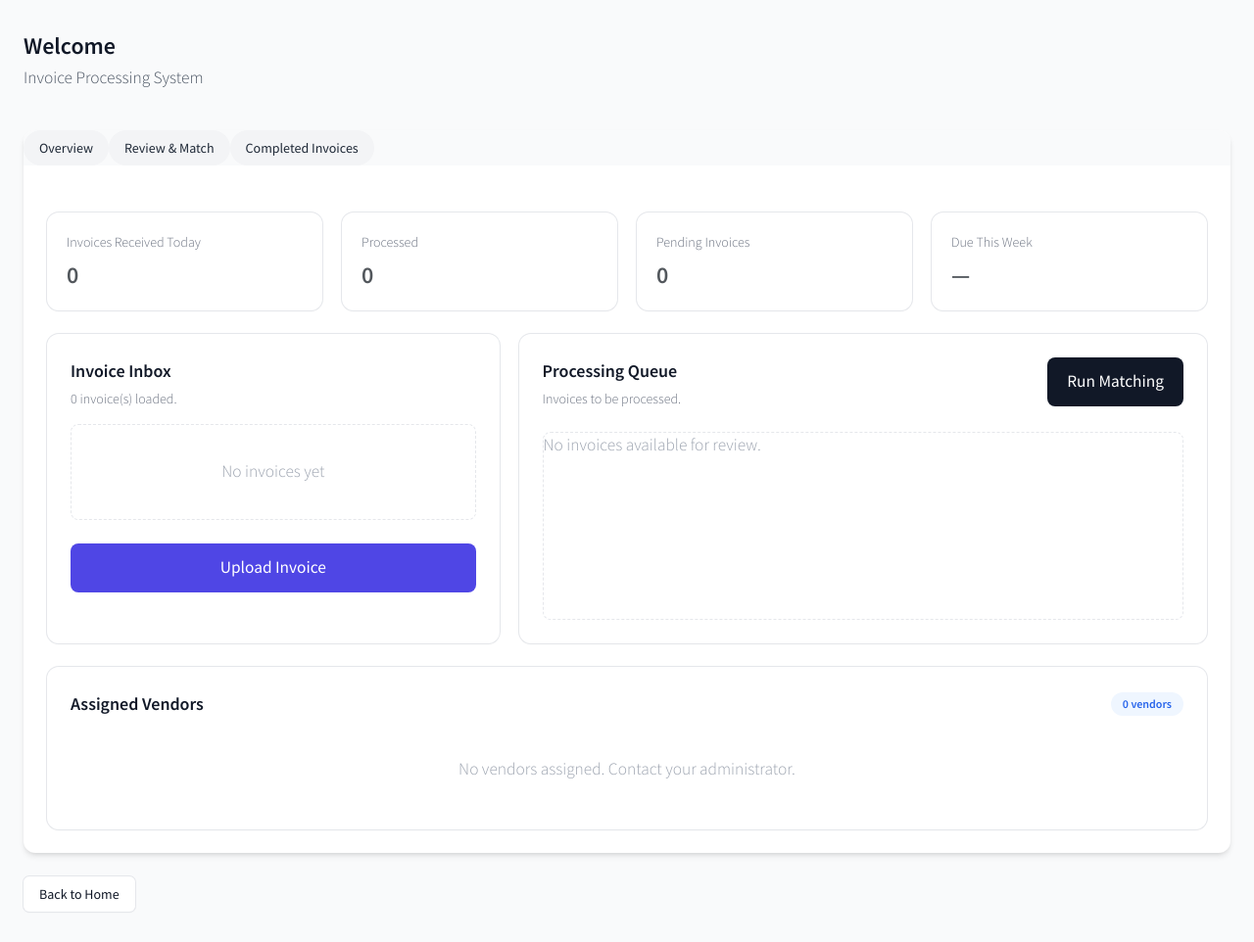
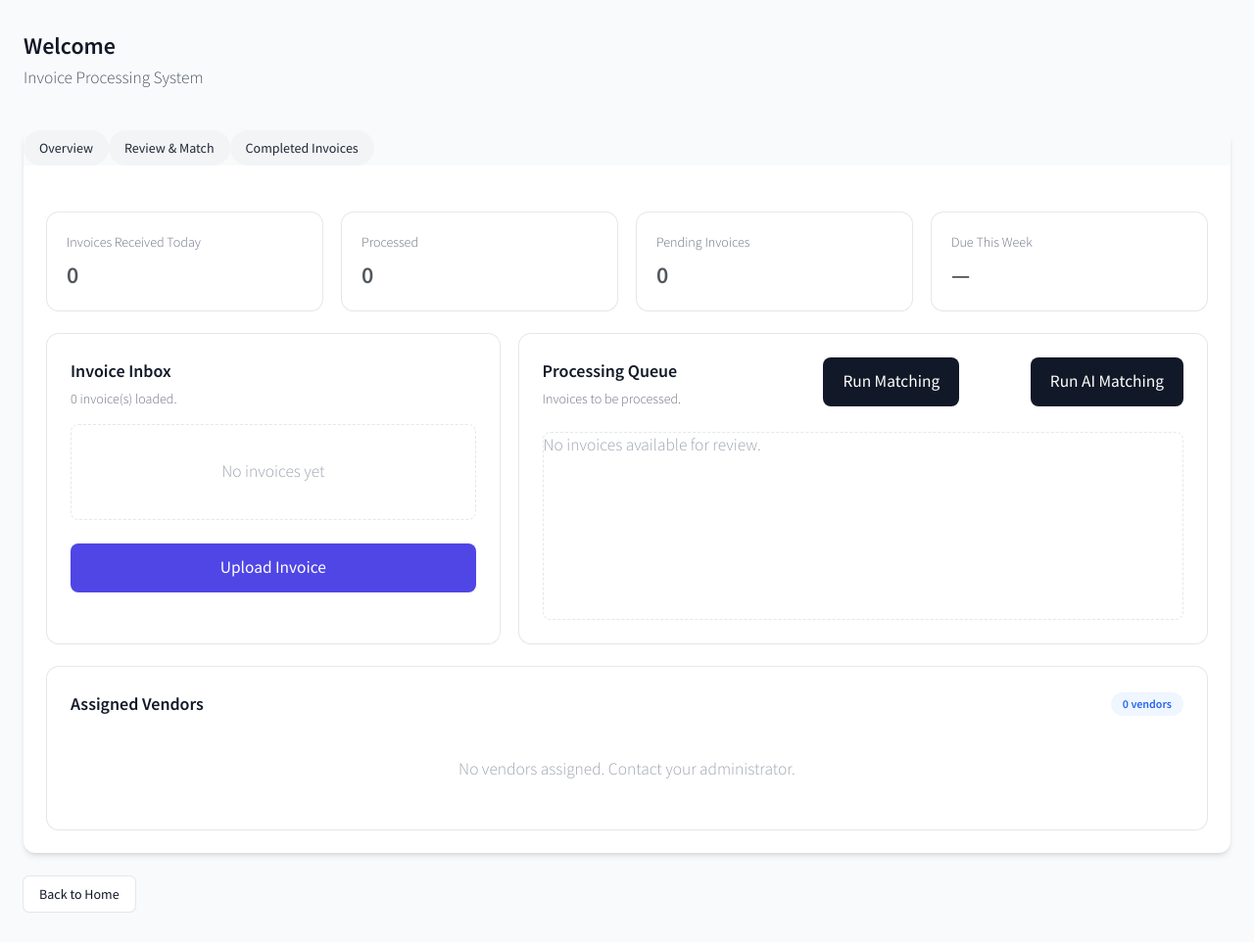
Before and after one commit to cs-ddjor001/S26-TeamCopper-InvoiceAI, a Flask app: page /ap in a window 1280 px wide. Shown: the part 135-1097 px from the top of the page at 98% size. Run offline with Flask 3, Linux system fonts and the light colour scheme; some libraries are stand-ins or nearby versions.

Commit message:
added Run AI Matching button to AP page
added button to AP page, added function to app.py

```diff
--- a/app.py
+++ b/app.py
@@ -51,6 +51,7 @@ app.jinja_env.filters["format_datetime"] = format_datetime
 
 import models
 from po_matching.run_matching import run_matching
+from po_matching.run_ai_matching import run_ai_matching
 from werkzeug.utils import secure_filename
 from extraction.ai_extractor import extract_invoices_json
 from extraction.vision_extractor import VisionExtractor
@@ -157,6 +158,10 @@ def trigger_matching():
     run_matching()
     return redirect(url_for("ap"))
 
+@app.route("/run-ai-matching", methods=["POST"])
+def trigger_ai_matching():
+    run_ai_matching()
+    return redirect(url_for("ap"))
 
 @app.route("/model-trainer")
 def model_trainer():
--- a/templates/ap.html
+++ b/templates/ap.html
@@ -140,6 +140,14 @@
 												class="bg-gray-900 hover:bg-black text-white font-medium px-5 py-3 rounded-lg border-0 outline-none appearance-none"
 											>
 												Run Matching
+											</button>
+										</form>
+										<form method="POST" action="/run-ai-matching">
+											<button
+												type="submit"
+												class="bg-gray-900 hover:bg-black text-white font-medium px-5 py-3 rounded-lg border-0 outline-none appearance-none"
+											>
+												Run AI Matching
 											</button>
 										</form>
 									</div>
```
